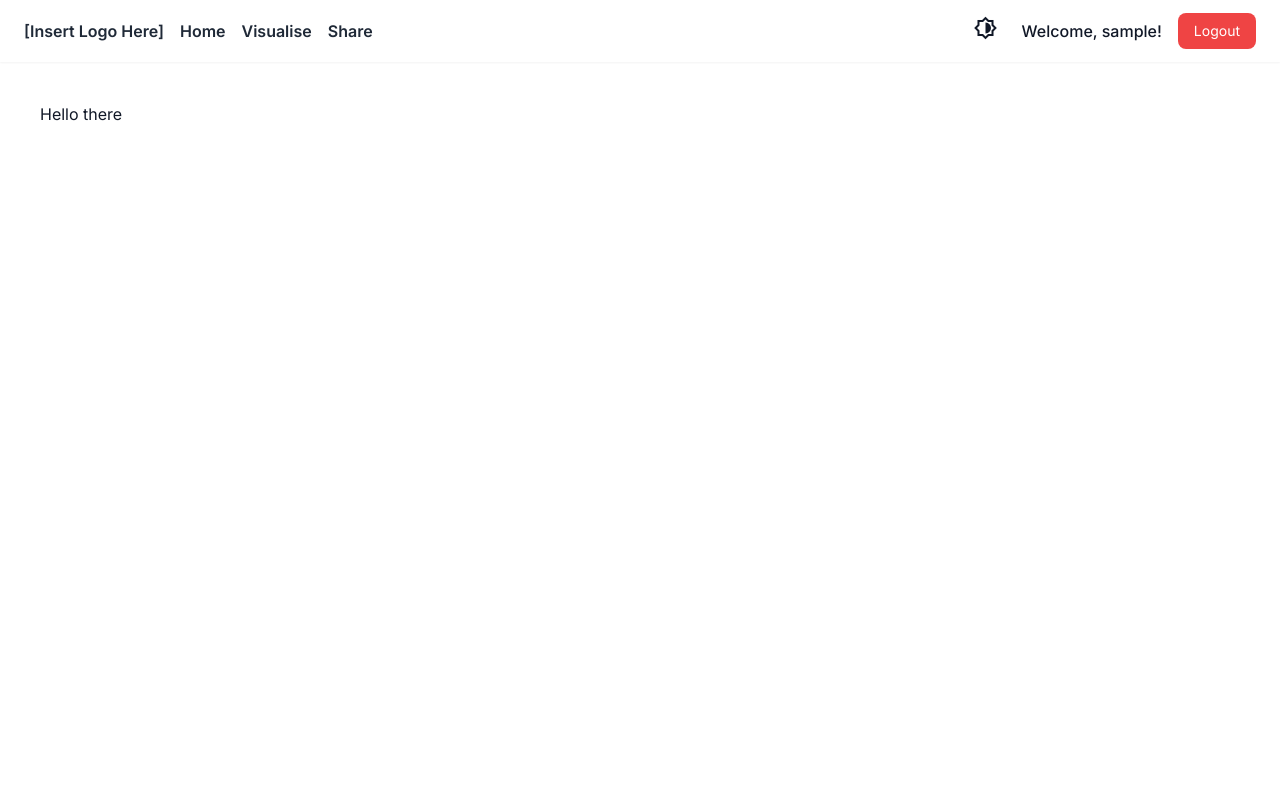
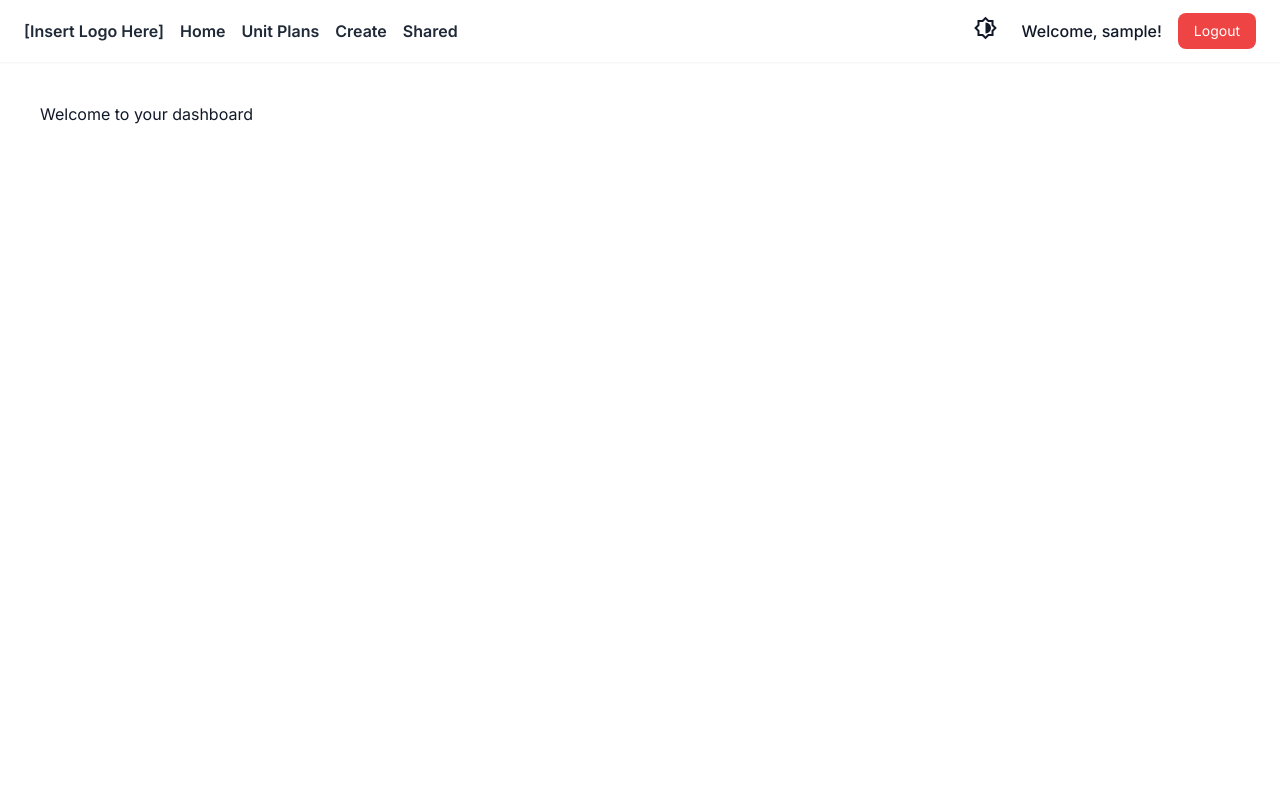
Before and after one commit to beugo/schedulo, a Flask app: page /dashboard in a window 1280 px wide. Run offline with Flask 3, Linux system fonts and the light colour scheme; the visitor is signed in with stand-in values (Sample User, id 1); some libraries are stand-ins or nearby versions.

Commit message:
Create the unitplans, shared and create pages

```diff
--- a/src/app/routes.py
+++ b/src/app/routes.py
@@ -40,16 +40,21 @@ def nav_register():
     return render_template("register.html")
 
 
-@main.route("/visualise")
+@main.route("/unitplans")
 @login_required
-def nav_visualise():
-    return render_template("visualise.html")
+def nav_unitplans():
+    return render_template("unitplans.html")
 
 
-@main.route("/share")
+@main.route("/shared")
 @login_required
-def nav_share():
-    return render_template("share.html")
+def nav_shared():
+    return render_template("shared.html")
+
+@main.route("/create")
+@login_required
+def nav_create():
+    return render_template("create.html")
 
 
 ### API
--- a/src/app/templates/base.html
+++ b/src/app/templates/base.html
@@ -28,19 +28,24 @@
       </a>
 
       {% if current_user.is_authenticated %}
-      <a href="{{ url_for('main.nav_home') }}"
+      <a href="{{ url_for('main.nav_dashboard') }}"
       class="font-semibold text-gray-800 hover:text-black transition dark:text-dark-secondary dark:hover:text-dark-primary">
       Home
       </a>
 
-      <a href="{{ url_for('main.nav_visualise') }}"
+      <a href="{{ url_for('main.nav_unitplans') }}"
          class="font-semibold text-gray-800 hover:text-black transition dark:text-dark-secondary dark:hover:text-dark-primary">
-         Visualise
+         Unit Plans
       </a>
 
-      <a href="{{ url_for('main.nav_share') }}"
+      <a href="{{ url_for('main.nav_create') }}"
          class="font-semibold text-gray-800 hover:text-black transition dark:text-dark-secondary dark:hover:text-dark-primary">
-         Share
+         Create
+      </a>
+
+      <a href="{{ url_for('main.nav_shared') }}"
+         class="font-semibold text-gray-800 hover:text-black transition dark:text-dark-secondary dark:hover:text-dark-primary">
+         Shared
       </a>
       {% endif %}
     </div>
--- a/src/app/templates/dashboard.html
+++ b/src/app/templates/dashboard.html
@@ -3,5 +3,5 @@
 {% block title %}Home{% endblock %}
 
 {% block content %}
-Hello there
+Welcome to your dashboard
 {% endblock %}
--- a/src/app/templates/visualise.html
+++ b/src/app/templates/unitplans.html
@@ -1,6 +1,6 @@
 {% extends "base.html" %}
 
-{% block title %}Visualise{% endblock %}
+{% block title %}Unit Plans{% endblock %}
 
 {% block content %}
 <div class="w-full flex flex-row gap-4 transition-colors duration-300">
```
Also changed, not shown: src/app/templates/create.html (added, +7 -0 lines), src/app/templates/share.html (deleted, +0 -7 lines), src/app/templates/shared.html (added, +7 -0 lines).
